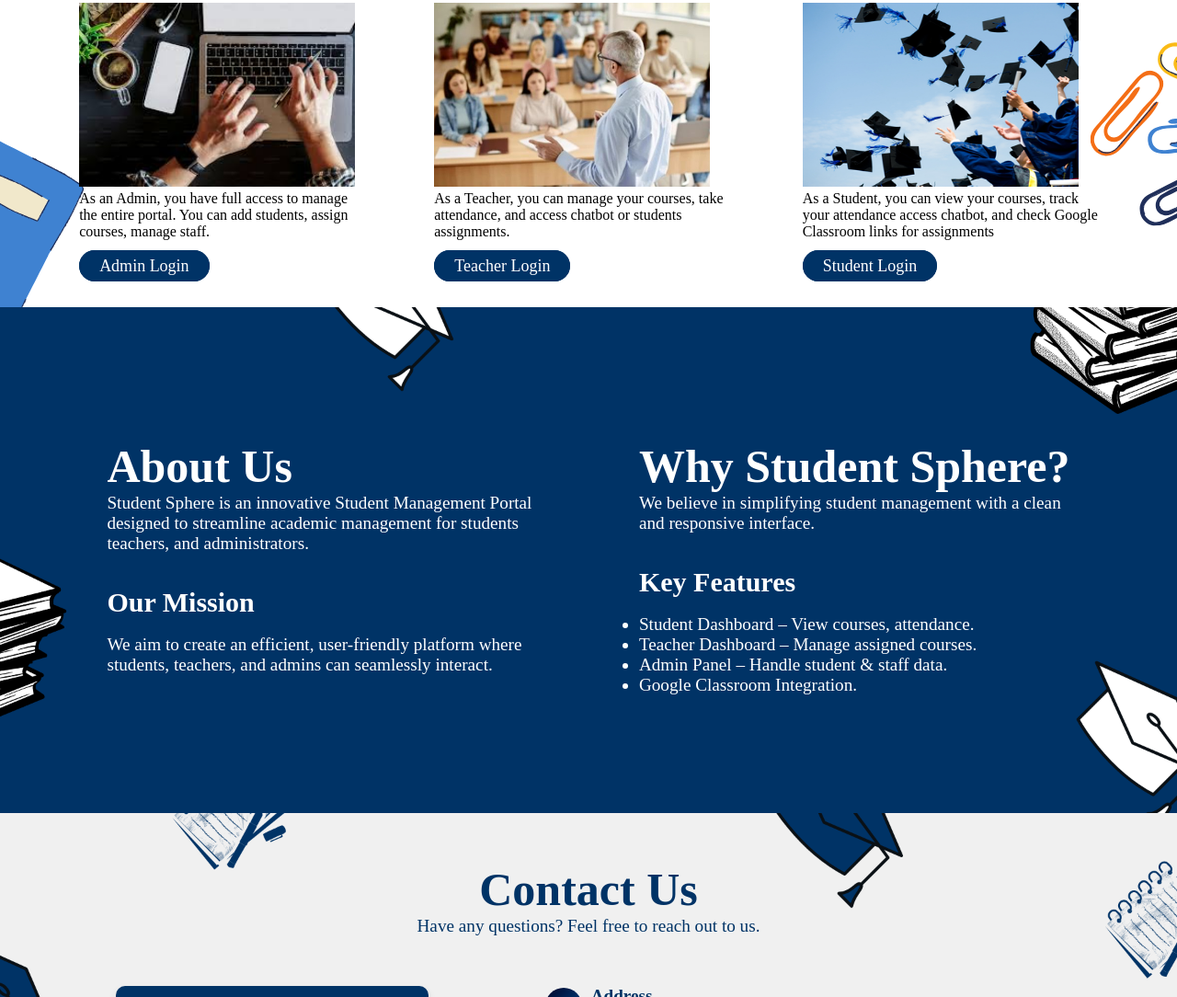
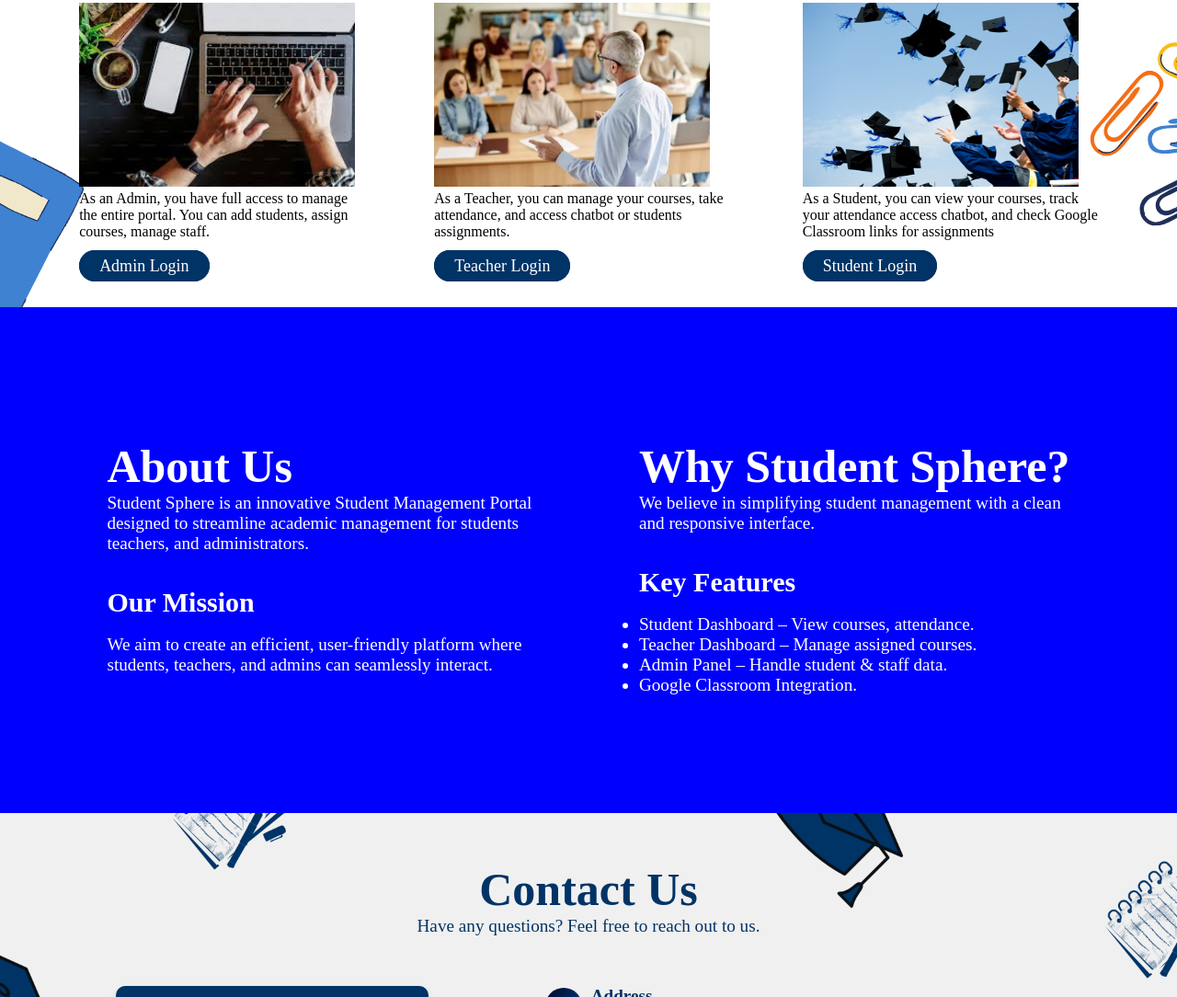
Before and after one commit to Samreen-cpu/check1, a plain HTML site: page index.html in a window 1280 px wide. Shown: the part 316-1400 px from the top of the page at 92% size. Drawn offline with Linux system fonts and the light colour scheme.

Commit message:
Update style.css

```diff
--- a/style.css
+++ b/style.css
@@ -72,7 +72,7 @@
 }
 /* Section -2 */
 #section-2{
-    background-image: url("bg 2.png");
+    background-color: blue;
     background-size: cover;
     height: 550px;
 }
```
